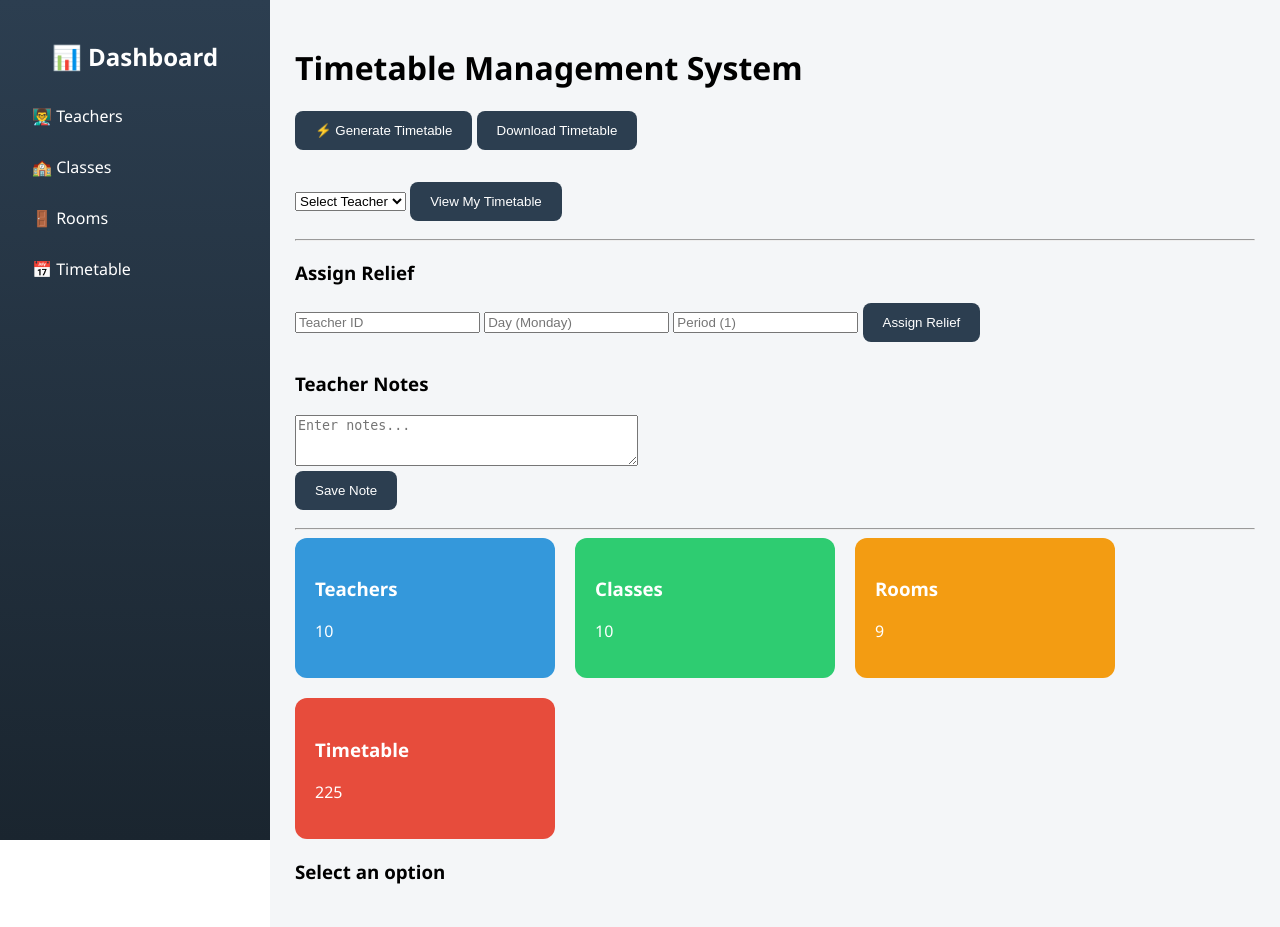
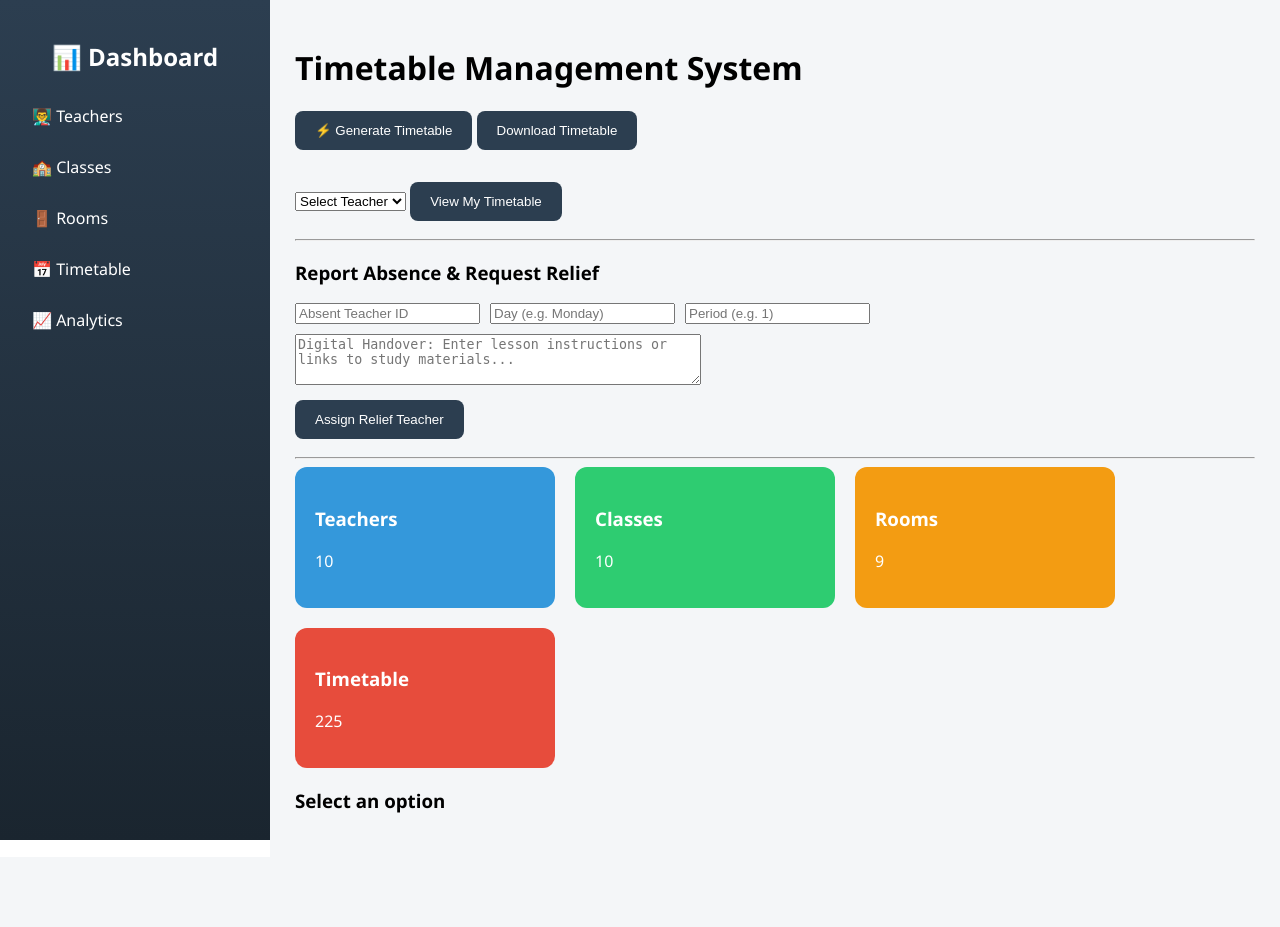
Before and after one commit to marycarmelniya-ctrl/timetable-project, a Flask app: page / in a window 1280 px wide. After the commit the page ends 840 px from the top, so only its background shows below. Run offline with Flask 3, Linux system fonts and the light colour scheme; data comes from the database, SQL or seed files in the repository.

Commit message:
feat: add advanced relief logic, analytics dashboard, and digital handover

```diff
--- a/app.py
+++ b/app.py
@@ -223,16 +223,16 @@ def generate_timetable():
 @app.route("/assign-relief", methods=["POST"])
 def assign_relief():
     data = request.json
-
-    teacher_id = data["teacher_id"]
+    teacher_id = int(data["teacher_id"])
     day = data["day"]
-    period = data["period"]
+    period = int(data["period"])
+    note = data.get("note", "")
 
     conn = sqlite3.connect("database.db")
     cursor = conn.cursor()
 
     cursor.execute("""
-    SELECT id FROM lessons
+    SELECT id, class_id FROM lessons
     WHERE teacher_id=? AND day=? AND period=?
     """, (teacher_id, day, period))
 
@@ -242,28 +242,40 @@ def assign_relief():
         return jsonify({"error": "No lesson found"})
 
     lesson_id = lesson[0]
+    class_id = lesson[1]
 
-    cursor.execute("SELECT id FROM teachers")
+    # Get department of absent teacher
+    cursor.execute("SELECT department FROM teachers WHERE id=?", (teacher_id,))
+    res = cursor.fetchone()
+    absent_teacher_dept = res[0] if res else ""
+
+    cursor.execute("SELECT id, department, max_relief_per_week FROM teachers")
     teachers = cursor.fetchall()
+
+    cursor.execute("""
+    SELECT replacement_teacher_id, COUNT(*) FROM relief_assignments
+    GROUP BY replacement_teacher_id
+    """)
+    relief_counts = {row[0]: row[1] for row in cursor.fetchall()}
 
     cursor.execute("""
     SELECT teacher_id FROM lessons
     WHERE day=? AND period=?
     """, (day, period))
-
     busy = [t[0] for t in cursor.fetchall()]
 
     cursor.execute("""
     SELECT teacher_id FROM blocked_slots
     WHERE day=? AND period=?
     """, (day, period))
-
     blocked = [t[0] for t in cursor.fetchall()]
 
-    available = []
+    available_candidates = []
 
     for t in teachers:
         tid = t[0]
+        tdept = t[1]
+        tmax = t[2] or 5 # Default max 5 reliefs per week
 
         if tid == teacher_id:
             continue
@@ -272,12 +284,30 @@ def assign_relief():
         if tid in blocked:
             continue
 
-        available.append(tid)
+        # Workload cap check
+        current_relief = relief_counts.get(tid, 0)
+        if current_relief >= tmax:
+            continue
 
-    if not available:
+        # Score calculation for sorting
+        score = 0
+        if tdept == absent_teacher_dept:
+            score += 10 # High priority for same department
+
+        # Fairness rule: lower current_relief is better
+        score -= current_relief
+
+        available_candidates.append({
+            "id": tid,
+            "score": score
+        })
+
+    if not available_candidates:
         return jsonify({"error": "No relief teacher available"})
 
-    relief_teacher = random.choice(available)
+    # Sort by score descending
+    available_candidates.sort(key=lambda x: x["score"], reverse=True)
+    relief_teacher = available_candidates[0]["id"]
 
     cursor.execute("""
     UPDATE lessons
@@ -285,13 +315,49 @@ def assign_relief():
     WHERE id=?
     """, (relief_teacher, lesson_id))
 
+    # Log assignment and digital handover note
+    cursor.execute("""
+    INSERT INTO relief_assignments (absent_teacher_id, replacement_teacher_id, class_id, day, period, notes)
+    VALUES (?, ?, ?, ?, ?, ?)
+    """, (teacher_id, relief_teacher, class_id, day, period, note))
+
     conn.commit()
     conn.close()
 
     return jsonify({
-        "message": "Relief assigned",
+        "message": f"Relief assigned successfully! Teacher ID {relief_teacher} has taken over.",
         "new_teacher": relief_teacher
     })
+
+
+# -----------------------------
+# 📊 WORKLOAD ANALYTICS (ADDED)
+# -----------------------------
+@app.route("/api/analytics")
+def get_analytics():
+    conn = sqlite3.connect("database.db")
+    cursor = conn.cursor()
+
+    cursor.execute("SELECT id, name FROM teachers")
+    teachers = {t[0]: t[1] for t in cursor.fetchall()}
+
+    cursor.execute("SELECT teacher_id, COUNT(*) FROM lessons GROUP BY teacher_id")
+    lesson_counts = {row[0]: row[1] for row in cursor.fetchall()}
+
+    cursor.execute("SELECT replacement_teacher_id, COUNT(*) FROM relief_assignments GROUP BY replacement_teacher_id")
+    relief_counts = {row[0]: row[1] for row in cursor.fetchall()}
+
+    data = []
+    for tid, name in teachers.items():
+        data.append({
+            "id": tid,
+            "name": name,
+            "total_lessons": lesson_counts.get(tid, 0),
+            "total_reliefs": relief_counts.get(tid, 0)
+        })
+
+    conn.close()
+    return jsonify(data)
 
 
 # -----------------------------
--- a/templates/dashboard.html
+++ b/templates/dashboard.html
@@ -3,7 +3,27 @@
 <head>
     <title>Timetable Dashboard</title>
 
+    <script src="https://cdn.jsdelivr.net/npm/chart.js"></script>
     <style>
+        /* TOAST CSS */
+        #toast-container {
+            position: fixed;
+            bottom: 20px;
+            right: 20px;
+            z-index: 1000;
+        }
+        .toast {
+            background: #2ecc71;
+            color: white;
+            padding: 15px 25px;
+            border-radius: 8px;
+            margin-top: 10px;
+            box-shadow: 0 4px 6px rgba(0,0,0,0.1);
+            opacity: 0;
+            transition: opacity 0.3s;
+        }
+        .toast.show { opacity: 1; }
+
         body {
             margin: 0;
             font-family: 'Segoe UI', Arial;
@@ -96,8 +116,10 @@
     <a onclick="getClasses()">🏫 Classes</a>
     <a onclick="getRooms()">🚪 Rooms</a>
     <a onclick="getLessons()">📅 Timetable</a>
+    <a onclick="getAnalytics()">📈 Analytics</a>
 </div>
 
+<div id="toast-container"></div>
 <div class="main">
 
     <h1>Timetable Management System</h1>
@@ -113,18 +135,16 @@
 
     <button class="btn" onclick="viewTeacherTimetable()">View My Timetable</button>
 
-    <!-- 🔥 RELIEF SYSTEM (ADDED) -->
+    <!-- 🔥 SMART RELIEF & DIGITAL HANDOVER -->
     <hr>
-    <h3>Assign Relief</h3>
-    <input id="reliefTeacher" placeholder="Teacher ID">
-    <input id="reliefDay" placeholder="Day (Monday)">
-    <input id="reliefPeriod" placeholder="Period (1)">
-    <button class="btn" onclick="assignRelief()">Assign Relief</button>
-
-    <!-- 🔥 DIGITAL HANDOVER (ADDED) -->
-    <h3>Teacher Notes</h3>
-    <textarea id="handoverNote" rows="3" cols="40" placeholder="Enter notes..."></textarea><br>
-    <button class="btn" onclick="saveNote()">Save Note</button>
+    <h3>Report Absence & Request Relief</h3>
+    <div style="display: flex; gap: 10px; margin-bottom: 10px;">
+        <input id="reliefTeacher" placeholder="Absent Teacher ID">
+        <input id="reliefDay" placeholder="Day (e.g. Monday)">
+        <input id="reliefPeriod" placeholder="Period (e.g. 1)">
+    </div>
+    <textarea id="handoverNote" rows="3" style="width: 100%; max-width: 400px; margin-bottom: 10px;" placeholder="Digital Handover: Enter lesson instructions or links to study materials..."></textarea><br>
+    <button class="btn" onclick="assignRelief()">Assign Relief Teacher</button>
     <hr>
 
     <div class="cards">
@@ -295,34 +315,79 @@ document.addEventListener("DOMContentLoaded", function () {
         });
     }
 
-    // 🔥 RELIEF FUNCTION
+    // 🔥 SMART RELIEF FUNCTION & DIGITAL HANDOVER
     function assignRelief() {
         let teacher_id = document.getElementById("reliefTeacher").value;
         let day = document.getElementById("reliefDay").value;
         let period = document.getElementById("reliefPeriod").value;
+        let note = document.getElementById("handoverNote").value;
 
         fetch("/assign-relief", {
             method: "POST",
             headers: {"Content-Type": "application/json"},
-            body: JSON.stringify({ teacher_id, day, period })
+            body: JSON.stringify({ teacher_id, day, period, note })
         })
         .then(res => res.json())
         .then(data => {
-            alert(data.message || data.error);
-            getLessons();
+            if (data.error) {
+                alert(data.error);
+            } else {
+                showToast(data.message);
+                document.getElementById("handoverNote").value = "";
+                getLessons();
+            }
         });
     }
 
-    // 🔥 DIGITAL HANDOVER
-    function saveNote() {
-        let note = document.getElementById("handoverNote").value;
-        localStorage.setItem("handoverNote", note);
-        alert("Note saved!");
+    function showToast(message) {
+        let container = document.getElementById("toast-container");
+        let toast = document.createElement("div");
+        toast.className = "toast show";
+        toast.innerText = "🔔 " + message;
+        container.appendChild(toast);
+        setTimeout(() => {
+            toast.classList.remove("show");
+            setTimeout(() => toast.remove(), 300);
+        }, 5000);
     }
 
-    function loadNote() {
-        let note = localStorage.getItem("handoverNote");
-        if (note) document.getElementById("handoverNote").value = note;
+    // 🔥 WORKLOAD ANALYTICS
+    function getAnalytics() {
+        displayArea.innerHTML = "<h2>Teacher Workload Analytics</h2><canvas id='analyticsChart'></canvas>";
+        fetch("/api/analytics")
+        .then(res => res.json())
+        .then(data => {
+            let labels = data.map(t => t.name);
+            let lessonData = data.map(t => t.total_lessons);
+            let reliefData = data.map(t => t.total_reliefs);
+
+            let ctx = document.getElementById("analyticsChart").getContext("2d");
+            new Chart(ctx, {
+                type: "bar",
+                data: {
+                    labels: labels,
+                    datasets: [
+                        {
+                            label: "Regular Lessons",
+                            backgroundColor: "#3498db",
+                            data: lessonData
+                        },
+                        {
+                            label: "Relief Duties",
+                            backgroundColor: "#e74c3c",
+                            data: reliefData
+                        }
+                    ]
+                },
+                options: {
+                    responsive: true,
+                    scales: {
+                        y: { beginAtZero: true, stacked: true },
+                        x: { stacked: true }
+                    }
+                }
+            });
+        });
     }
 
     // 🔥 expose functions
@@ -334,11 +399,10 @@ document.addEventListener("DOMContentLoaded", function () {
     window.getLessons = getLessons;
     window.viewTeacherTimetable = viewTeacherTimetable;
     window.assignRelief = assignRelief;
-    window.saveNote = saveNote;
+    window.getAnalytics = getAnalytics;
 
     loadCounts();
     loadTeacherDropdown();
-    loadNote();
 
     // 🔥 REAL-TIME
     setInterval(getLessons, 5000);
```
